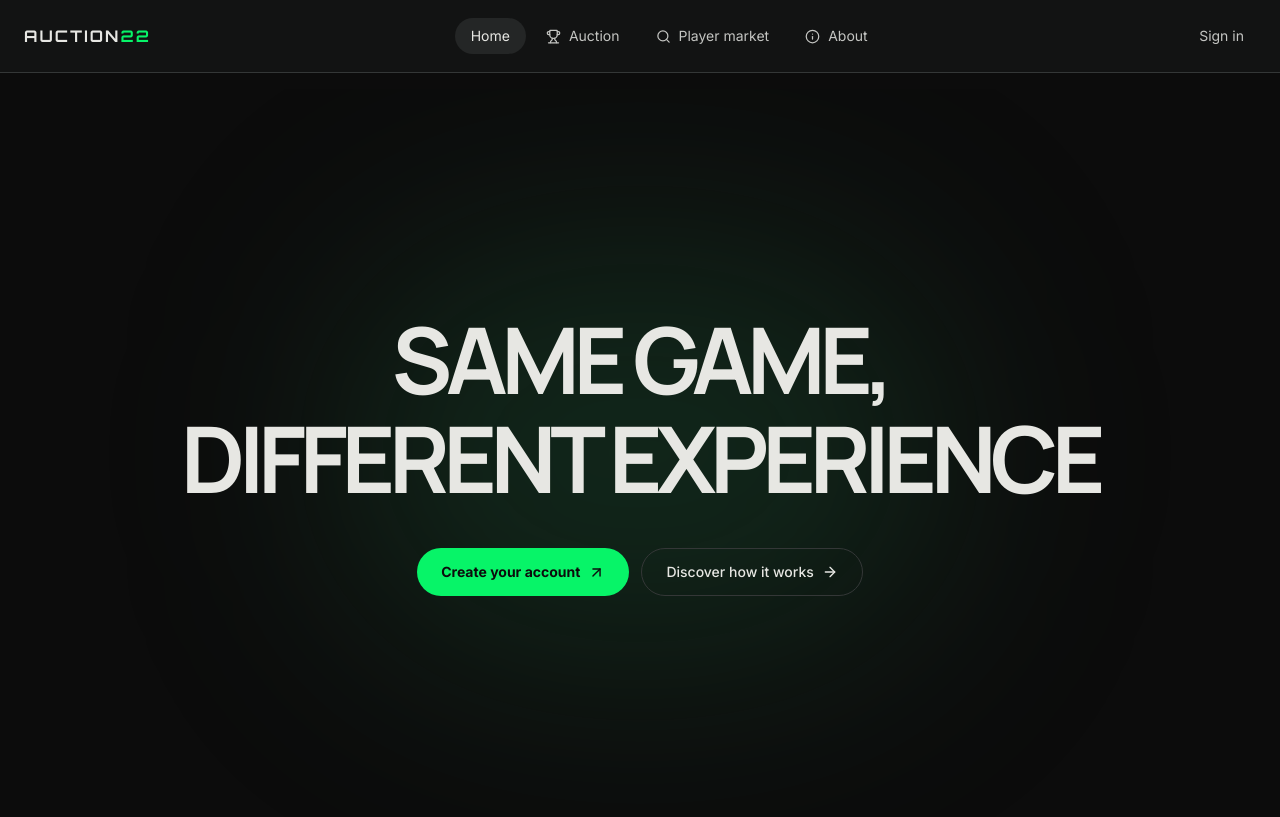
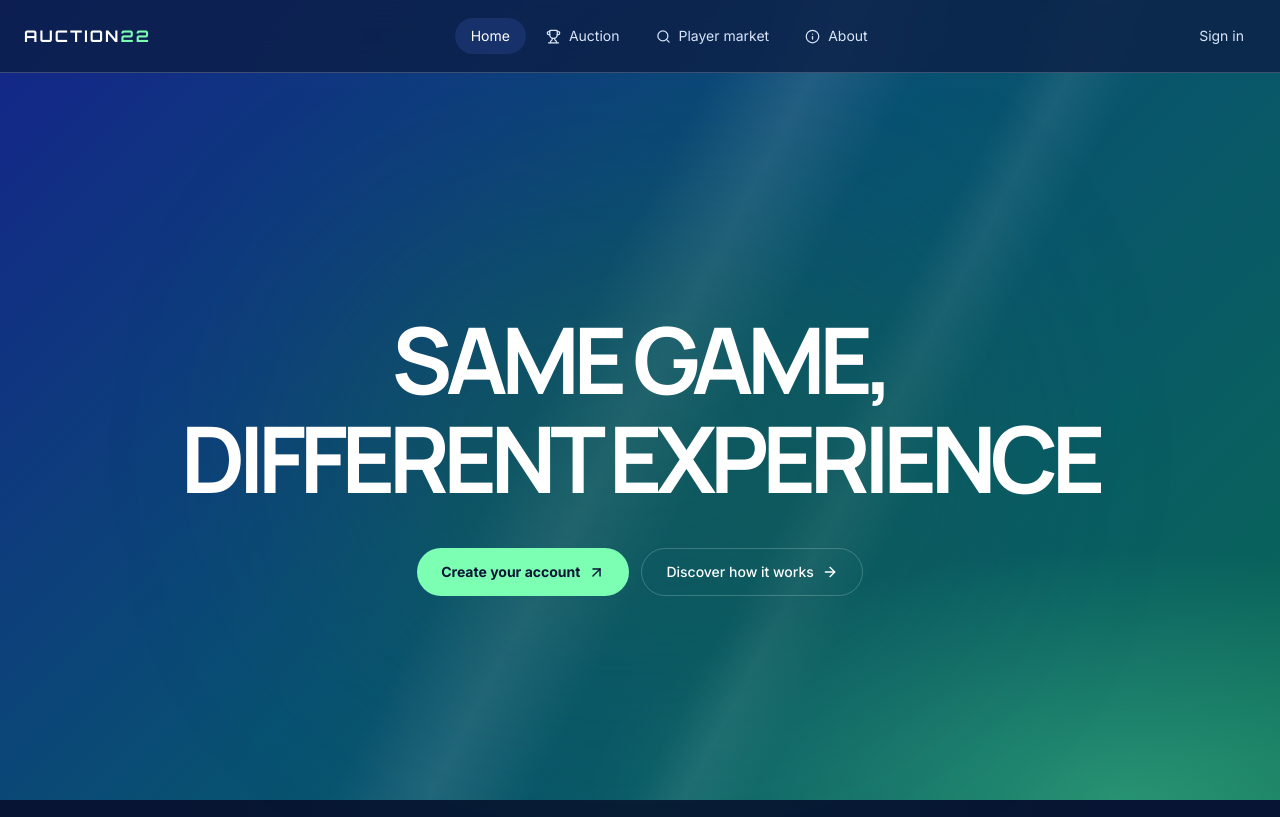
Before and after one commit to Sakibwahid/27BID, a React (Vite) app: page / in a window 1280 px wide. Built offline with nearby package versions, Linux system fonts and the light colour scheme; no server answers.

Commit message:
new colors

```diff
--- a/src/index.css
+++ b/src/index.css
@@ -1,29 +1,71 @@
 @import url('https://fonts.googleapis.com/css2?family=Inter:wght@300;400;500;700&family=Playfair+Display:wght@400;700&family=Space+Grotesk:wght@300;400;500;700&family=DM+Sans:wght@300;400;500;700&family=Orbitron:wght@400;700&family=Rajdhani:wght@300;400;700&family=Exo:wght@300;400;700&family=Quantico:wght@400;700&family=Montserrat:wght@300;400;700&family=Manrope:wght@300;400;700&family=Poppins:wght@300;400;500;700&family=Urbanist:wght@300;400;700&family=Cinzel:wght@400;700&family=Abril+Fatface&family=Sora:ital,wght@0,300;0,400;0,700;1,300;1,500;1,700&display=swap');
 @import "tailwindcss";
 
+:root {
+
+  --fifa-grad-start: #1b2fb8;
+  --fifa-grad-mid: #0a6f96;
+  --fifa-grad-end: #0b8f6e;
+}
+
+body {
+  background-color: var(--color-fifa-bg);
+  color: var(--color-fifa-text);
+}
+
+/* Fixed gradient layer (a pseudo-element, because
+   background-attachment: fixed is unreliable on iOS) */
+body::before {
+  content: "";
+  position: fixed;
+  inset: 0;
+  z-index: -1;
+  pointer-events: none;
+  background:
+    /* light streaks */
+    linear-gradient(118deg, transparent 44%, rgb(255 255 255 / 0.1) 50%, transparent 56%),
+    linear-gradient(118deg, transparent 62%, rgb(255 255 255 / 0.07) 65%, transparent 69%),
+    /* soft green glow, bottom right */
+    radial-gradient(60% 45% at 88% 100%, rgb(110 255 170 / 0.3), transparent 70%),
+    /* darkening layer so text stays readable */
+    linear-gradient(rgb(4 10 30 / 0.3), rgb(4 10 30 / 0.3)),
+    /* main gradient */
+    linear-gradient(
+      135deg,
+      var(--fifa-grad-start) 0%,
+      var(--fifa-grad-mid) 48%,
+      var(--fifa-grad-end) 100%
+    );
+}
+
+/* Page roots use bg-fifa-bg. Make that transparent so the gradient
+   shows through (text-fifa-bg and bg-fifa-bg/50 are unaffected). */
+.bg-fifa-bg {
+  background-color: transparent;
+}
+
 @theme {
 
---color-fifa-primary: #07F468;
---color-fifa-secondary: #171A29;
---color-fifa-accent: #07F468;
---color-fifa-accent-hover: #00D95B;
---color-fifa-accent-active: #00B94D;
+--color-fifa-primary: #7dffb3;
+--color-fifa-secondary: #0a1b3d;
+--color-fifa-accent: #7dffb3;
+--color-fifa-accent-hover: #5cf59a;
+--color-fifa-accent-active: #3ddb80;
 
---color-fifa-bg: #0C0C0C;
---color-fifa-surface: #151616;
---color-fifa-card: #191B1B;
---color-fifa-elevated: #242626;
---color-fifa-border: #343737;
+--color-fifa-bg: #071433;
+--color-fifa-surface: #0c1f45;
+--color-fifa-card: #102650;
+--color-fifa-elevated: #17316a;
+--color-fifa-border: #ffffff33;
 
---color-fifa-text: #E7E7E3;
---color-fifa-text-secondary: #C4C5C2;
---color-fifa-text-muted: #858783;
+--color-fifa-text: #ffffff;
+--color-fifa-text-secondary: #dae5f9;
+--color-fifa-text-muted: #b2c3e6;
 
---color-fifa-success: #07F468;
---color-fifa-warning: #F5B942;
---color-fifa-danger: #F05252;
---color-fifa-info: #4C9BFF;
-
+--color-fifa-success: #7dffb3;
+--color-fifa-warning: #ffc857;
+--color-fifa-danger: #ff6b6b;
+--color-fifa-info: #6cb6ff;
 
   --font-playfair: "Playfair Display", serif;
   --font-lora: "Lora", serif;
@@ -56,10 +98,18 @@ body {
   min-width: 320px;
   min-height: 100vh;
   margin: 0;
-  background: var(--color-fifa-bg);
+  background:
+    radial-gradient(ellipse at 12% 8%, rgba(7, 244, 104, 0.09), transparent 24rem),
+    radial-gradient(ellipse at 88% 28%, rgba(76, 155, 255, 0.055), transparent 22rem),
+    radial-gradient(ellipse at 50% 100%, rgba(7, 244, 104, 0.035), transparent 30rem),
+    var(--color-fifa-bg);
   color: var(--color-fifa-text);
   font-family: "Inter", sans-serif;
   -webkit-font-smoothing: antialiased;
+}
+
+#root main.bg-fifa-bg {
+  background-color: transparent;
 }
 
 button,
@@ -150,3 +200,47 @@ textarea {
   color: transparent;
   animation: shimmer 6s linear infinite;
 }
+
+.surface-glow {
+  background:
+    linear-gradient(145deg, rgba(255, 255, 255, 0.035), rgba(255, 255, 255, 0) 38%),
+    var(--color-fifa-surface);
+  box-shadow:
+    4px 4px 0 0 var(--color-fifa-border),
+    0 14px 36px rgba(7, 244, 104, 0.025);
+}
+
+.surface-glow-interactive {
+  transition: transform 150ms ease, box-shadow 150ms ease, border-color 150ms ease;
+}
+
+.surface-glow-interactive:hover {
+  border-color: rgba(7, 244, 104, 0.38);
+  box-shadow:
+    5px 5px 0 0 var(--color-fifa-border),
+    0 16px 38px rgba(7, 244, 104, 0.075);
+}
+
+.primary-gradient-button {
+  border: 1px solid rgba(7, 244, 104, 0.7);
+  background: linear-gradient(135deg, #35f99a 0%, #07f468 55%, #00c852 100%);
+  box-shadow:
+    inset 0 1px 0 rgba(255, 255, 255, 0.18),
+    0 8px 24px rgba(7, 244, 104, 0.12);
+  transition: filter 150ms ease, box-shadow 150ms ease, transform 150ms ease;
+}
+
+.primary-gradient-button:hover {
+  filter: brightness(1.06);
+  box-shadow:
+    inset 0 1px 0 rgba(255, 255, 255, 0.22),
+    0 10px 30px rgba(7, 244, 104, 0.2);
+  transform: translateY(-1px);
+}
+
+.primary-gradient-button:active {
+  transform: translateY(0);
+  box-shadow:
+    inset 0 1px 0 rgba(255, 255, 255, 0.12),
+    0 5px 14px rgba(7, 244, 104, 0.12);
+}
```
